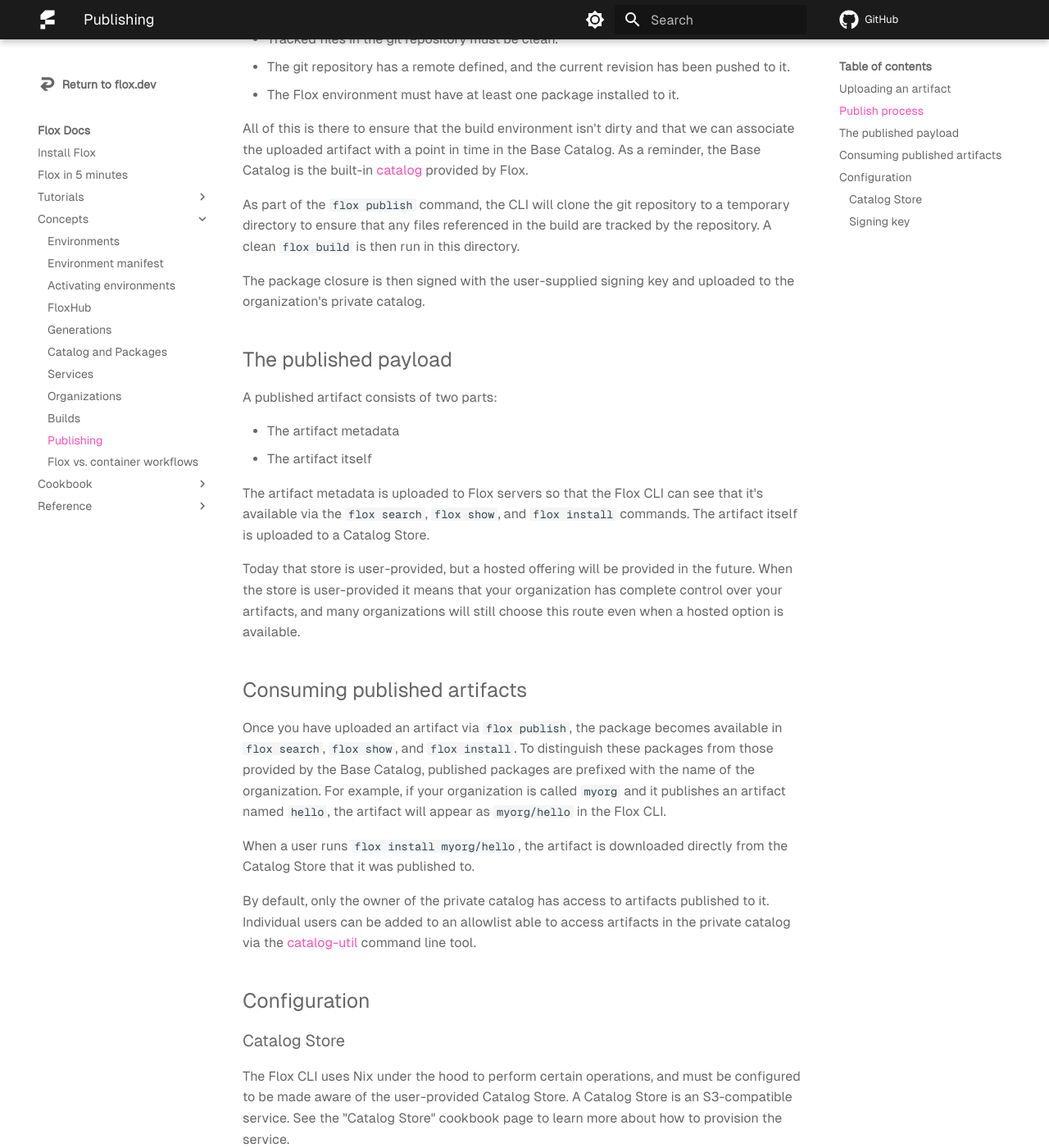
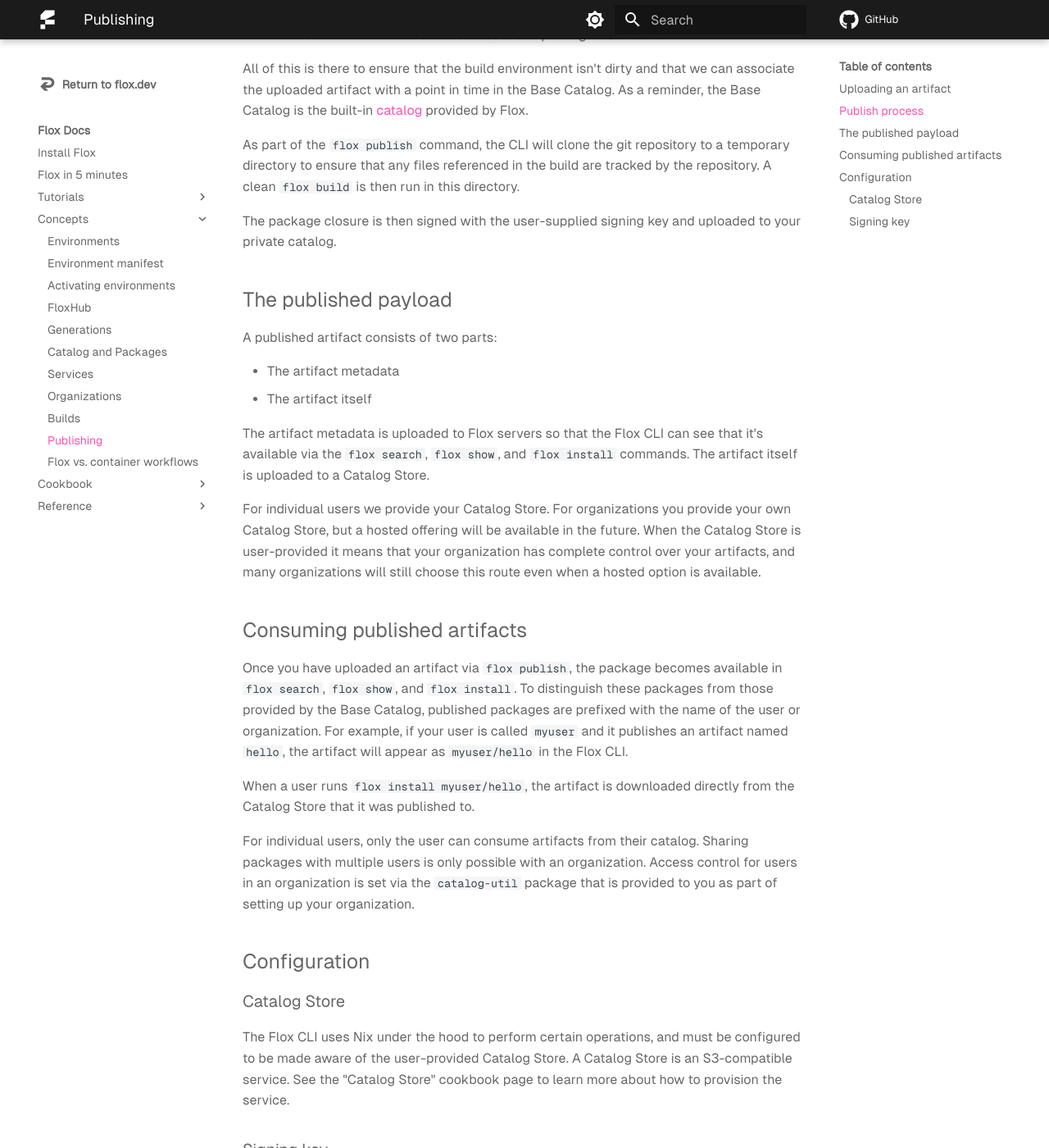
Before and after one commit to flox/floxdocs, an MkDocs documentation site: the page built from docs/concepts/publishing.md, in a window 1280 px wide and 1400 px high, scrolled down 934 px. Shown: the whole window at 82% size. Built offline with MkDocs 1.6.1 and Material for MkDocs 9.7.7, drawn with Linux system fonts in a browser that asks for light colours; plug-ins that fetch from the network failed and are left out; comment, search, counter and statistics services are not loaded; some of the changed text lies outside the part shown.

Commit message:
fix: personal catalogs in publish concept page

```diff
--- a/docs/concepts/publishing.md
+++ b/docs/concepts/publishing.md
@@ -3,13 +3,11 @@
 description: How to use Flox environments to build artifacts
 ---
 
-!!! tip "This is a Flox for Teams feature"
-
-    This is a paid feature included with Flox for Teams.
-    Sign up for [early access][early] if you are interested in accessing this feature.
-
 Once you've built an artifact with the [`flox build`][builds-concept] command, you likely want to put it somewhere.
-The `flox publish` command gives you the ability to upload artifacts to your private catalog so that they can be installed by anyone in your organization.
+The `flox publish` command gives you the ability to upload artifacts to your private catalog.
+In order to share packages with other people you must create an organization.
+This is a paid feature, and if you would like access to it you should contact Flox directly.
+See the [organizations][organizations-concept] page for more details.
 
 ## Uploading an artifact
 
@@ -43,7 +41,7 @@
 As part of the `flox publish` command, the CLI will clone the git repository to a temporary directory to ensure that any files referenced in the build are tracked by the repository.
 A clean `flox build` is then run in this directory.
 
-The package closure is then signed with the user-supplied signing key and uploaded to the organization's private catalog.
+The package closure is then signed with the user-supplied signing key and uploaded to your private catalog.
 
 ## The published payload
 
@@ -55,19 +53,21 @@
 The artifact metadata is uploaded to Flox servers so that the Flox CLI can see that it's available via the `flox search`, `flox show`, and `flox install` commands.
 The artifact itself is uploaded to a Catalog Store.
 
-Today that store is user-provided, but a hosted offering will be provided in the future.
-When the store is user-provided it means that your organization has complete control over your artifacts, and many organizations will still choose this route even when a hosted option is available.
+For individual users we provide your Catalog Store.
+For organizations you provide your own Catalog Store, but a hosted offering will be available in the future.
+When the Catalog Store is user-provided it means that your organization has complete control over your artifacts, and many organizations will still choose this route even when a hosted option is available.
 
 ## Consuming published artifacts
 
 Once you have uploaded an artifact via `flox publish`, the package becomes available in `flox search`, `flox show`, and `flox install`.
-To distinguish these packages from those provided by the Base Catalog, published packages are prefixed with the name of the organization.
-For example, if your organization is called `myorg` and it publishes an artifact named `hello`, the artifact will appear as `myorg/hello` in the Flox CLI.
+To distinguish these packages from those provided by the Base Catalog, published packages are prefixed with the name of the user or organization.
+For example, if your user is called `myuser` and it publishes an artifact named `hello`, the artifact will appear as `myuser/hello` in the Flox CLI.
 
-When a user runs `flox install myorg/hello`, the artifact is downloaded directly from the Catalog Store that it was published to.
+When a user runs `flox install myuser/hello`, the artifact is downloaded directly from the Catalog Store that it was published to.
 
-By default, only the owner of the private catalog has access to artifacts published to it.
-Individual users can be added to an allowlist able to access artifacts in the private catalog via the [catalog-util][catalog-util] command line tool.
+For individual users, only the user can consume artifacts from their catalog.
+Sharing packages with multiple users is only possible with an organization.
+Access control for users in an organization is set via the `catalog-util` package that is provided to you as part of setting up your organization.
 
 ## Configuration
 
```
